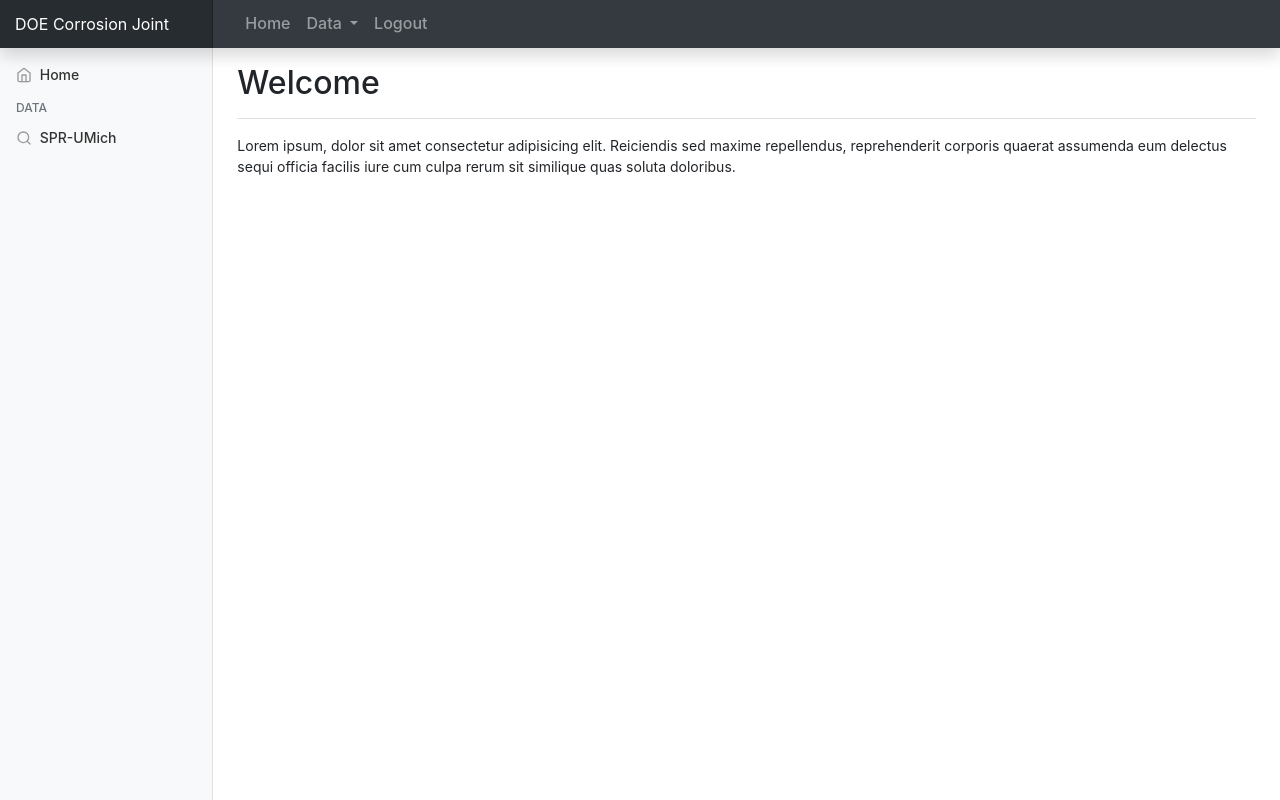
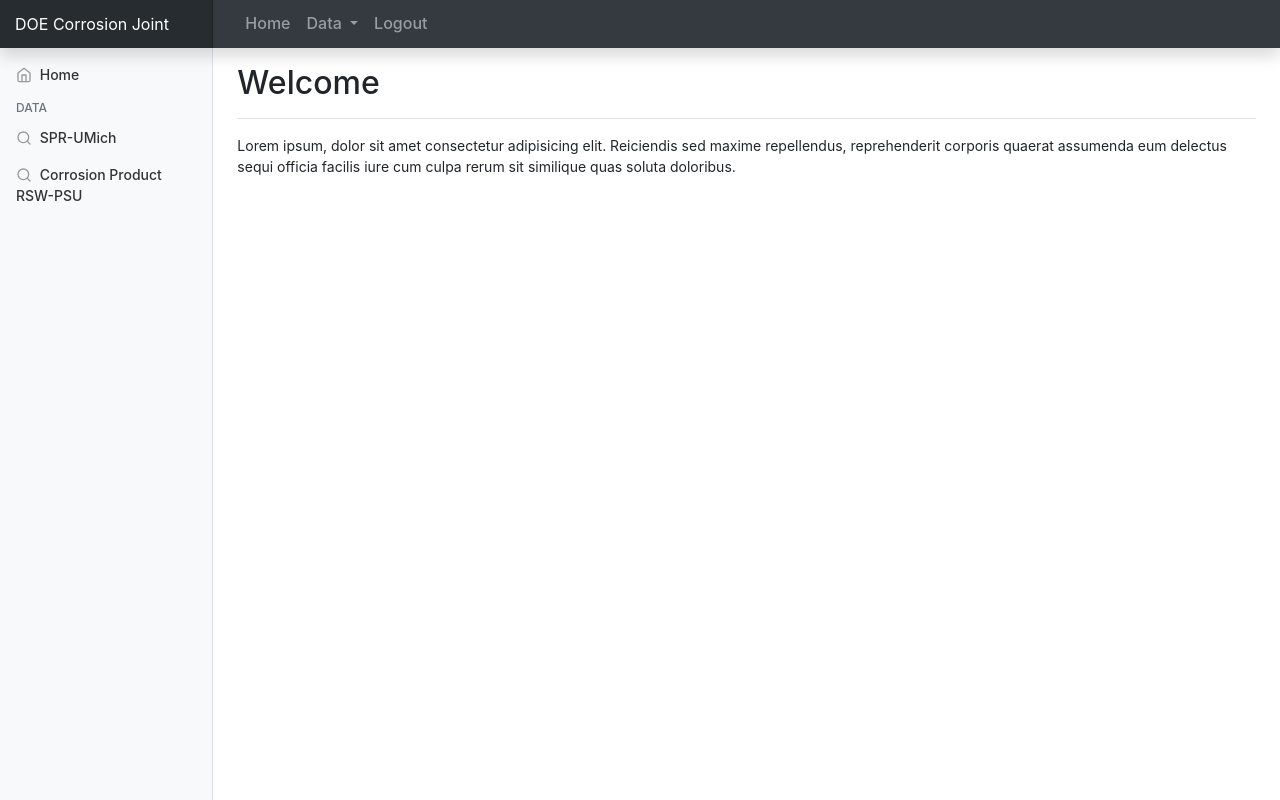
Before and after one commit to mhhsu2/doe-corrosion-joint, a Flask app: page / in a window 1280 px wide. Run offline with Flask 3, Linux system fonts and the light colour scheme; some libraries are stand-ins or nearby versions.

Commit message:
PSU corr product rsw table

```diff
--- a/app.py
+++ b/app.py
@@ -22,7 +22,13 @@ app.config["SECRET_KEY"] = "doe-corrosion-joint"
 
 # Dashapp
 dashapp = dash.Dash(
-    __name__, server=app, url_base_pathname="/dashapp/", assets_folder="static/dashassets"
+    __name__,
+    server=app,
+    url_base_pathname="/dashapp/",
+    assets_folder="static/dashassets",
+    external_scripts=[
+        "https://cdnjs.cloudflare.com/ajax/libs/mathjax/2.7.4/MathJax.js?config=TeX-MML-AM_CHTML",
+    ],
 )
 
 dashapp.layout = create_datatable(data=[{"init": "test"}])
@@ -37,7 +43,14 @@ def index():
 @app.route("/search/<table>", methods=["GET", "POST"])
 def search(table):
     db = Database()
-    data, col_name_trans = db.umich_table_view()
+
+    # Table
+    if table == "umich":
+        data, col_name_trans = db.umich_table_view()
+
+    elif table == "psu_corrosion_product_rsw":
+        data, col_name_trans = db.psu_product_rsw_table_view()
+
     dashapp.layout = create_datatable(data, col_name_trans)
 
     if request.method == "POST":
@@ -45,15 +58,15 @@ def search(table):
 
         if formdata["button"] == "insert":
             del formdata["button"]
-            db.table_insert(table="umich", row=formdata)
+            db.table_insert(table=table, row=formdata)
 
         elif formdata["button"] == "delete":
             del formdata["button"]
-            db.table_delete(table="umich", row=formdata)
+            db.table_delete(table=table, row=formdata)
 
         elif formdata["button"] == "update":
             del formdata["button"]
-            db.table_update(table="umich", row=formdata)
+            db.table_update(table=table, row=formdata)
 
         return redirect(url_for("search", table=table))
 
--- a/datatable.py
+++ b/datatable.py
@@ -24,7 +24,6 @@ def create_datatable(data: dict, col_name_trans: dict = None) -> dash_table.Data
             "width": "240px",
             "maxWidth": "240px",
         },
-        editable=True,
         sort_action="native",
         filter_action="native",
         page_action="native",
--- a/templates/base.html
+++ b/templates/base.html
@@ -51,6 +51,9 @@
           <div class="dropdown-menu" aria-labelledby="navbarDropdownMenuLink">
             <a class="dropdown-item" href="{{ url_for('search', table='umich') }}">SPR-UMich</a>
           </div>
+          <div class="dropdown-menu" aria-labelledby="navbarDropdownMenuLink">
+            <a class="dropdown-item" href="{{ url_for('search', table='psu_corrosion_product_rsw') }}">Corrosion Product RSW-PSU</a>
+          </div>
         </li>
 
         <li class="nav-item">
@@ -82,6 +85,13 @@
               <a class="nav-link" href="{{ url_for('search', table='umich') }}">
                   <span data-feather="search"> </span>
                  SPR-UMich
+              </a>
+            </li>
+
+            <li class="nav-item">
+              <a class="nav-link" href="{{ url_for('search', table='psu_corrosion_product_rsw') }}">
+                  <span data-feather="search"> </span>
+                 Corrosion Product RSW-PSU
               </a>
             </li>
 
```
Also changed, not shown: templates/search.html (+11 -2 lines).
